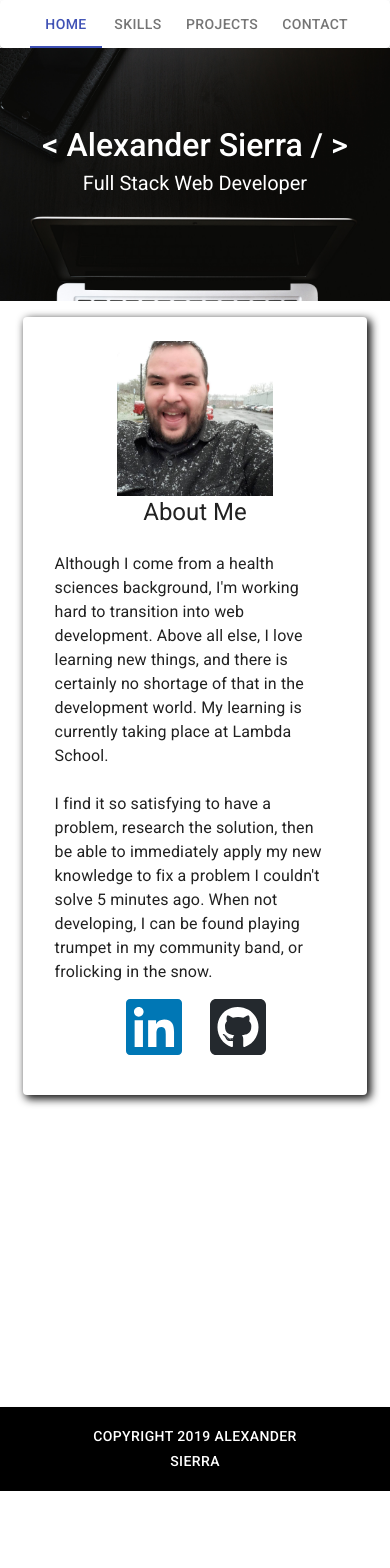
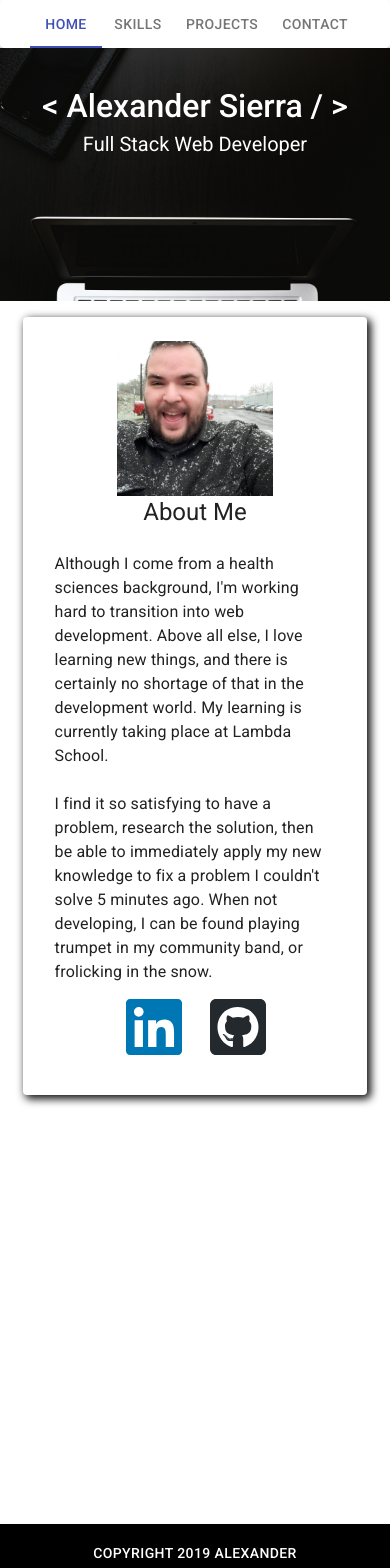
Before and after one commit to alexandercsierra/reactportfolio, a React (Create React App) app: page / in a window 390 px wide. Shown: the top 1568 px of the page. Before the commit the page ends 1491 px from the top, so only its background shows below. Built offline with nearby package versions, Linux system fonts and the light colour scheme.

Commit message:
up project cards

```diff
--- a/src/components/Card.js
+++ b/src/components/Card.js
@@ -76,11 +76,11 @@ export default function Projects(props) {
         }
         action={
           <IconButton aria-label="settings">
-            <MoreVertIcon />
+            {/* <MoreVertIcon /> */}
           </IconButton>
         }
         title={title}
-        subheader="September 14, 2016"
+        // subheader="September 14, 2016"
       />
       <a href={url}>
       <CardMedia
--- a/src/components/Footer.js
+++ b/src/components/Footer.js
@@ -20,7 +20,10 @@ const useStyles = makeStyles({
     marginTop: "20%",
     ['@media (max-width:650px)']: { // eslint-disable-line no-useless-computed-key
         marginTop: "80%"
-      }
+    },
+    ['@media (max-width:450px)']: { // eslint-disable-line no-useless-computed-key
+        marginTop: "110%"
+    }
   },
 });
 
--- a/src/components/Home.js
+++ b/src/components/Home.js
@@ -48,6 +48,7 @@ const Name = styled.h1`
      }
      @media (max-width: 420px){
         font-size: 2rem;
+        margin-top: 10%;
      }
 `;
 
```
